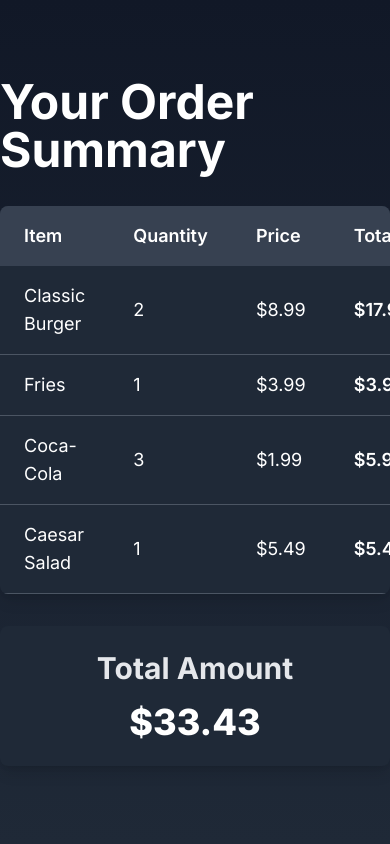
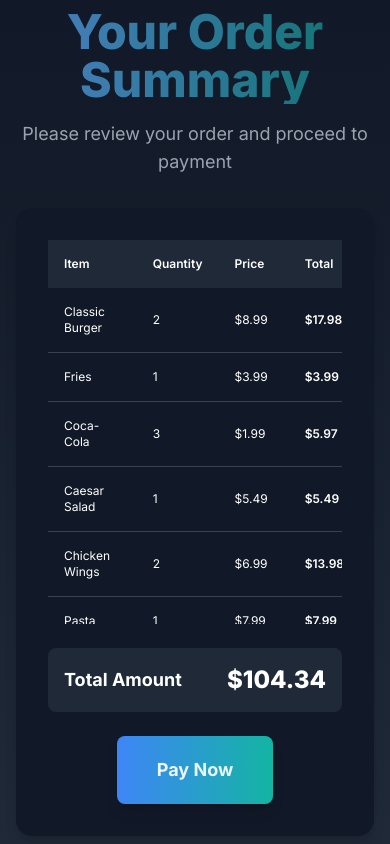
Before and after one commit to fontys-fhtw/epiq, a Next.js app: page /customer/bill-info in a window 390 px wide. Built offline with nearby package versions, Linux system fonts and the light colour scheme.

Commit message:
Bettered the overall look and mobile view, On top of that a 'Pay' button has also been added and is waiting to be connected

```diff
--- a/src/app/customer/bill-info/page.jsx
+++ b/src/app/customer/bill-info/page.jsx
@@ -8,6 +8,12 @@ export default function BillPage() {
     { name: "Fries", price: 3.99, quantity: 1 },
     { name: "Coca-Cola", price: 1.99, quantity: 3 },
     { name: "Caesar Salad", price: 5.49, quantity: 1 },
+    { name: "Chicken Wings", price: 6.99, quantity: 2 },
+    { name: "Pasta", price: 7.99, quantity: 1 },
+    { name: "Iced Tea", price: 2.49, quantity: 2 },
+    { name: "Steak", price: 14.99, quantity: 1 },
+    { name: "Pizza", price: 11.99, quantity: 2 },
+    { name: "Milkshake", price: 4.99, quantity: 1 },
   ]);
 
   const calculateItemTotal = (item) => {
@@ -21,29 +27,53 @@ export default function BillPage() {
   };
 
   return (
-    <div className="flex min-h-screen flex-col items-center justify-center bg-gradient-to-b from-gray-900 to-gray-800 py-12 text-white">
-      <h1 className="mb-8 text-5xl font-bold">Your Order Summary</h1>
+    <div className="flex min-h-screen flex-col items-center justify-center bg-gradient-to-b from-gray-900 to-gray-800 px-4 py-12 text-white">
+      {/* Header text */}
+      <header className="mb-8 text-center">
+        <h1 className="animate-pulse bg-gradient-to-r from-blue-400 to-teal-600 bg-clip-text text-5xl font-extrabold text-transparent md:text-6xl">
+          Your Order Summary
+        </h1>
+        <p className="mt-4 text-lg text-gray-400">
+          Please review your order and proceed to payment
+        </p>
+      </header>
 
-      <div className="w-full max-w-4xl overflow-hidden rounded-lg bg-gray-800 shadow-lg">
+      <main className="w-full max-w-4xl space-y-6 rounded-2xl bg-gray-900 p-8 shadow-lg">
+        {/* Order Table */}
+        <div className="max-h-96 overflow-auto">
           <table className="w-full table-auto text-left">
-          <thead className="bg-gray-700">
+            <thead className="bg-gray-800">
               <tr>
-              <th className="px-6 py-4 text-lg font-semibold">Item</th>
-              <th className="px-6 py-4 text-lg font-semibold">Quantity</th>
-              <th className="px-6 py-4 text-lg font-semibold">Price</th>
-              <th className="px-6 py-4 text-lg font-semibold">Total</th>
+                <th className="p-4 text-xs font-semibold sm:text-sm md:px-6 md:text-lg">
+                  Item
+                </th>
+                <th className="p-4 text-xs font-semibold sm:text-sm md:px-6 md:text-lg">
+                  Quantity
+                </th>
+                <th className="p-4 text-xs font-semibold sm:text-sm md:px-6 md:text-lg">
+                  Price
+                </th>
+                <th className="p-4 text-xs font-semibold sm:text-sm md:px-6 md:text-lg">
+                  Total
+                </th>
               </tr>
             </thead>
             <tbody>
               {items.map((item) => (
                 <tr
                   key={`${item.name}-${item.quantity}`}
-                className="border-b border-gray-600"
+                  className="border-b border-gray-700 transition hover:bg-gray-800"
                 >
-                <td className="px-6 py-4 text-lg">{item.name}</td>
-                <td className="px-6 py-4 text-lg">{item.quantity}</td>
-                <td className="px-6 py-4 text-lg">${item.price.toFixed(2)}</td>
-                <td className="px-6 py-4 text-lg font-semibold">
+                  <td className="p-4 text-xs sm:text-sm md:px-6 md:text-lg">
+                    {item.name}
+                  </td>
+                  <td className="p-4 text-xs sm:text-sm md:px-6 md:text-lg">
+                    {item.quantity}
+                  </td>
+                  <td className="p-4 text-xs sm:text-sm md:px-6 md:text-lg">
+                    ${item.price.toFixed(2)}
+                  </td>
+                  <td className="p-4 text-xs font-semibold sm:text-sm md:px-6 md:text-lg">
                     ${calculateItemTotal(item)}
                   </td>
                 </tr>
@@ -52,12 +82,25 @@ export default function BillPage() {
           </table>
         </div>
 
-      <div className="mt-8 w-full max-w-4xl rounded-lg bg-gray-800 p-6 text-center shadow-lg">
-        <h2 className="text-3xl font-bold text-gray-200">Total Amount</h2>
-        <p className="mt-4 text-4xl font-extrabold text-white">
+        {/* Total Amount */}
+        <div className="flex items-center justify-between rounded-lg bg-gray-800 p-4 text-lg font-bold">
+          <span>Total Amount</span>
+          <span className="text-2xl font-extrabold">
             ${calculateGrandTotal()}
-        </p>
+          </span>
         </div>
+
+        {/* Pay Button */}
+        <div className="mt-6 flex justify-center">
+          <button
+            type="submit"
+            className="relative inline-block rounded-lg bg-gradient-to-r from-blue-500 to-teal-500 px-10 py-5 text-lg font-bold text-white shadow-lg transition-transform duration-300 ease-in-out hover:scale-105 hover:bg-blue-600"
+          >
+            <span className="absolute inset-0 size-full rounded-lg bg-gradient-to-r from-blue-400 to-teal-600 opacity-10" />
+            Pay Now
+          </button>
+        </div>
+      </main>
     </div>
   );
 }
```
Lines whose indentation alone changed are shown as unchanged.
